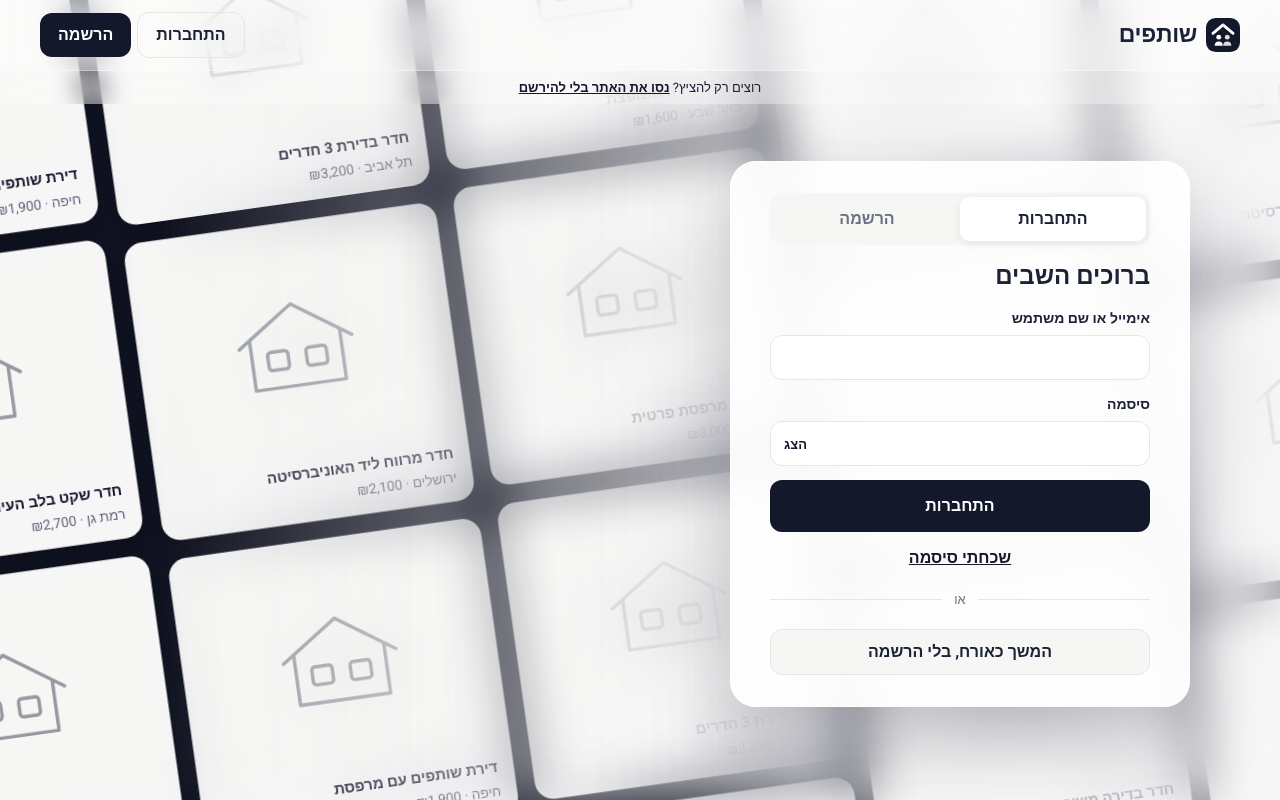
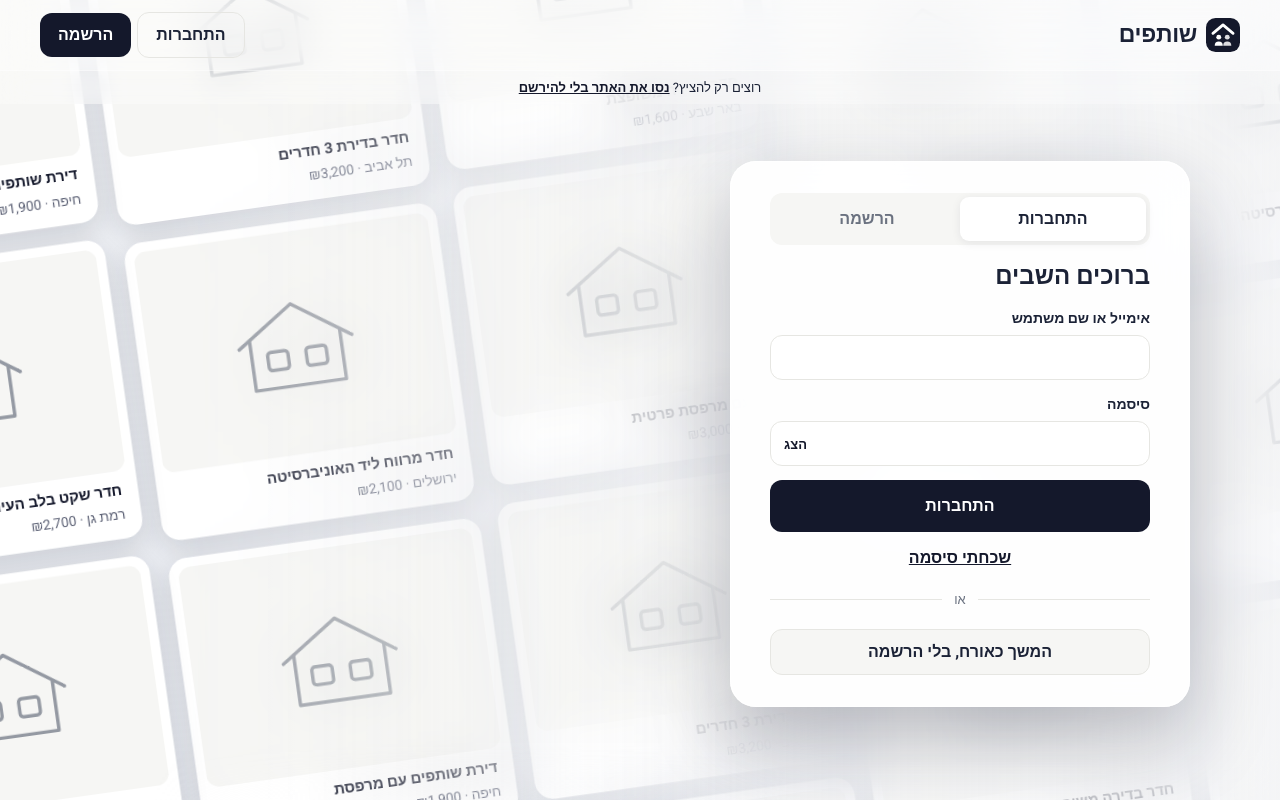
Before and after one commit to YShabtay/shutafim, a React (Vite) app: page /reset in a window 1280 px wide. Built offline with nearby package versions, Linux system fonts and the light colour scheme; no server answers; the database is empty.

Commit message:
Auth page: light background behind the animated ads
Co-Authored-By: Claude Sonnet 5.5 <noreply@anthropic.com>

```diff
--- a/src/styles.css
+++ b/src/styles.css
@@ -230,8 +230,8 @@ footer{text-align:right}
 
 /* auth page layout */
 .authpage{position:relative;margin:0 calc(50% - 50vw);min-height:calc(100vh - 140px);display:grid;grid-template-columns:1fr 1fr}
-.authbg{position:fixed;inset:0;z-index:0;overflow:hidden;background:#0f1222}
-.authfrost{position:absolute;inset:0;z-index:1;pointer-events:none;background:linear-gradient(to right,rgba(255,255,255,0) 15%,rgba(248,248,250,.55) 100%);-webkit-backdrop-filter:blur(24px) saturate(1.15);backdrop-filter:blur(24px) saturate(1.15);-webkit-mask-image:linear-gradient(to right,transparent 12%,#000 62%);mask-image:linear-gradient(to right,transparent 12%,#000 62%)}
+.authbg{position:fixed;inset:0;z-index:0;overflow:hidden;background:linear-gradient(160deg,#eef0f4,#e4e7ee)}
+.authfrost{position:absolute;inset:0;z-index:1;pointer-events:none;background:linear-gradient(to right,rgba(255,255,255,0) 15%,rgba(244,245,248,.6) 100%);-webkit-backdrop-filter:blur(24px) saturate(1.15);backdrop-filter:blur(24px) saturate(1.15);-webkit-mask-image:linear-gradient(to right,transparent 12%,#000 62%);mask-image:linear-gradient(to right,transparent 12%,#000 62%)}
 .authpane{position:relative;z-index:2;display:grid;place-items:center;padding:28px clamp(16px,4vw,48px)}
 .authform{width:min(460px,100%);background:rgba(255,255,255,.9);-webkit-backdrop-filter:blur(18px);backdrop-filter:blur(18px);border-radius:26px;padding:32px clamp(20px,4vw,40px);box-shadow:0 30px 80px rgba(20,25,45,.28),0 0 0 1px rgba(255,255,255,.6) inset}
 body.authmode .top{background:rgba(255,255,255,.5);-webkit-backdrop-filter:blur(18px) saturate(1.6);backdrop-filter:blur(18px) saturate(1.6);border-bottom-color:rgba(255,255,255,.35)}
@@ -243,14 +243,14 @@ body.authmode footer{display:none}
 .mqcol.up{animation:mqup 90s linear infinite}.mqcol.down{animation:mqdown 90s linear infinite}
 @keyframes mqup{to{transform:translateY(-50%)}}
 @keyframes mqdown{from{transform:translateY(-50%)}to{transform:translateY(0)}}
-.mqcard{background:rgba(255,255,255,.96);color:#14182b;border-radius:16px;padding:8px 8px 12px;display:flex;flex-direction:column;gap:3px;box-shadow:0 8px 24px rgba(0,0,0,.25)}
+.mqcard{background:#fff;color:#14182b;border-radius:16px;padding:8px 8px 12px;display:flex;flex-direction:column;gap:3px;box-shadow:0 8px 24px rgba(20,25,45,.14)}
 .mqcard b{font-size:13px;padding:6px 6px 0;line-height:1.3}
 .mqcard span{font-size:12px;color:#5b6074;padding:0 6px}
 .mqph{aspect-ratio:4/3;border-radius:11px;overflow:hidden;background:#eceef3}
 .mqph img{width:100%;height:100%;object-fit:cover;display:block}
 .mqph .plh{height:100%;border-radius:0}
 @media(prefers-reduced-motion:reduce){.mqcol{animation:none!important}}
-@media(max-width:820px){.authpage{grid-template-columns:1fr}.authfrost{background:rgba(15,18,34,.35);-webkit-backdrop-filter:blur(5px);backdrop-filter:blur(5px);-webkit-mask-image:none;mask-image:none}.authpane{padding:28px 16px}.mq{grid-template-columns:repeat(3,1fr)}.mqcol:nth-child(n+4){display:none}}
+@media(max-width:820px){.authpage{grid-template-columns:1fr}.authfrost{background:rgba(238,240,244,.45);-webkit-backdrop-filter:blur(5px);backdrop-filter:blur(5px);-webkit-mask-image:none;mask-image:none}.authpane{padding:28px 16px}.mq{grid-template-columns:repeat(3,1fr)}.mqcol:nth-child(n+4){display:none}}
 @media(max-width:560px){.mq{grid-template-columns:repeat(2,1fr)}.mqcol:nth-child(n+3){display:none}.authpane{padding:16px 12px}.authpage{min-height:calc(100vh - 120px)}}
 
 /* header: user menu */
```
